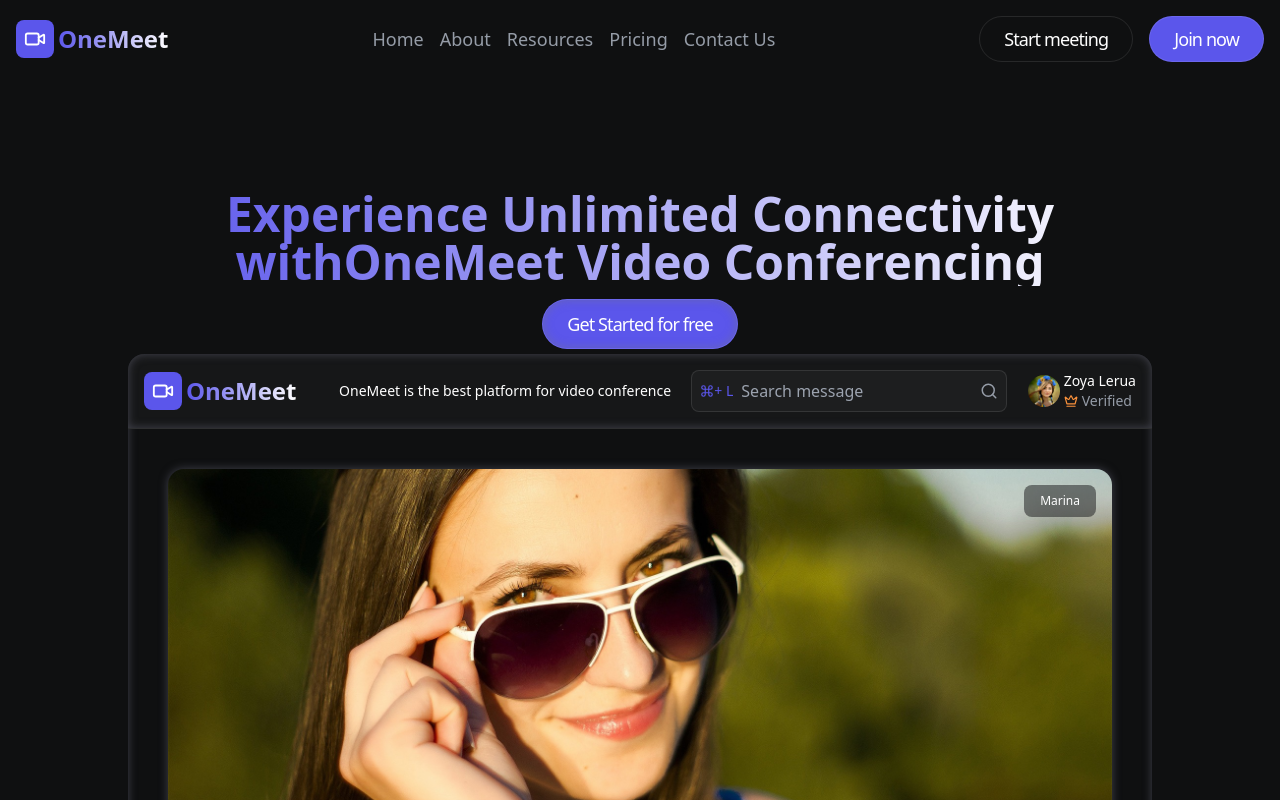
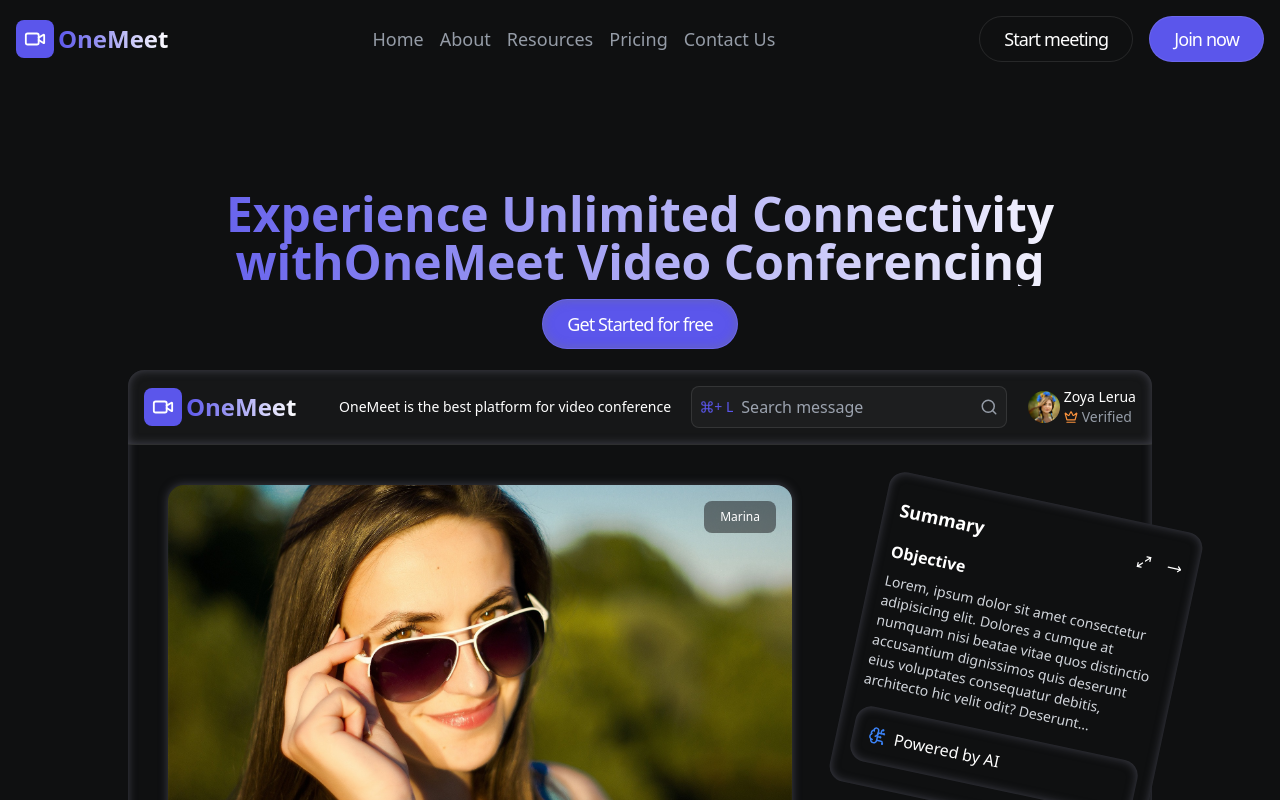
Before and after one commit to freetimezp/js-portfolio-117-video, a React (Vite) app: page / in a window 1280 px wide. Built offline with nearby package versions, Linux system fonts and the light colour scheme.

Commit message:
06. js-portfolio-117-video. DashboardUI component. Sidebar section. MessageCard, SummaryCard components.

```diff
--- a/src/components/Hero.tsx
+++ b/src/components/Hero.tsx
@@ -18,7 +18,7 @@ const Hero = () => {
                 </div>
             </div>
 
-            <div className="dashboard">
+            <div className="dashboard my-4">
                 <DashboardUI />
             </div>
         </div>
--- a/src/components/ui/DashboardUI.tsx
+++ b/src/components/ui/DashboardUI.tsx
@@ -1,13 +1,27 @@
-import { Command, Copy, Crown, Disc2, Ellipsis, MessageCircleMore, MicOff, Phone, Search, VideoOff } from "lucide-react";
+import {
+    Command,
+    Copy,
+    Crown,
+    Disc2,
+    Ellipsis,
+    MessageCircleMore,
+    MicOff,
+    Phone,
+    Search,
+    VideoOff
+} from "lucide-react";
 
 import Logo from "../Logo";
 
-import Profile1Img from "../../../public/assets/profile1.jpg"
-import User1Img from "../../../public/assets/user1.jpg"
-import User2Img from "../../../public/assets/user2.jpg"
-import User3Img from "../../../public/assets/user3.jpg"
-import User4Img from "../../../public/assets/user4.jpg"
-import User5Img from "../../../public/assets/user5.jpg"
+import Profile1Img from "../../../public/assets/profile1.jpg";
+import User1Img from "../../../public/assets/user1.jpg";
+import User2Img from "../../../public/assets/user2.jpg";
+import User3Img from "../../../public/assets/user3.jpg";
+import User4Img from "../../../public/assets/user4.jpg";
+import User5Img from "../../../public/assets/user5.jpg";
+
+import SummaryCard from "./SummaryCard";
+import MessageCard from "./MessageCard";
 
 const users = [
     {
@@ -158,6 +172,16 @@ const DashboardUI = () => {
                     </div>
                 </div>
                 {/* end video section */}
+
+
+                {/* start sidebar */}
+                <div className="w-full sm:w-80">
+                    <SummaryCard className="my-5 left-10 rotate-12 hover:rotate-0
+                        hover:left-0" />
+
+                    <MessageCard className="mt-8" />
+                </div>
+                {/* end sidebar */}
             </div>
             {/* end main content */}
         </div>
--- /dev/null
+++ b/src/components/ui/MessageCard.tsx
@@ -0,0 +1,61 @@
+import { ArrowRightToLine } from "lucide-react";
+
+import User2Image from "../../../public/assets/user2.jpg";
+import User3Image from "../../../public/assets/user3.jpg";
+import User4Image from "../../../public/assets/user4.jpg";
+
+interface IProps {
+    className?: string;
+};
+
+const messages = [
+    {
+        name: "Hanna",
+        image: User2Image,
+        message: "Can you hear me guys? I reconnected before..",
+        time: "08:45",
+    },
+    {
+        name: "Freddy",
+        image: User3Image,
+        message: "Yes, I can hear you.",
+        time: "08:47",
+    },
+    {
+        name: "Alice",
+        image: User4Image,
+        message: "Let's start!",
+        time: "08:48",
+    },
+];
+
+const MessageCard = ({ className }: IProps) => {
+    return (
+        <div className={`relative bg-secondary p-4 border border-white/10
+        rounded-2xl overflow-hidden ${className}`}>
+            <div className="flex items-center justify-between">
+                <h3 className="text-lg font-semibold mb-2">Messages</h3>
+                <ArrowRightToLine size={15} />
+            </div>
+
+            <div className="p-4 pb-11 rounded-md space-y-4 h-48 overflow-hidden
+                overflow-y-auto">
+                {messages.map((message, index) => (
+                    <div className="space-x-2 max-w-fit py-2 px-3 bg-accent/70
+                        hover:bg-accent rounded-lg" key={index}>
+                        <div className="flex items-center gap-2">
+                            <div className="rounded-profile-small">
+                                <img src={message.image} alt="message" />
+                            </div>
+                            <h3 className="text-sm">{message.name}</h3>
+                            <p className="text-xs text-muted ml-auto">{message.time}</p>
+                        </div>
+                        <p className="text-xs mt-2 text-muted">{message.message}</p>
+                    </div>
+                ))}
+            </div>
+        </div>
+    );
+}
+
+export default MessageCard;
--- /dev/null
+++ b/src/components/ui/SummaryCard.tsx
@@ -0,0 +1,40 @@
+import { BrainCircuit, Maximize2, MoveRight } from "lucide-react";
+
+interface IProps {
+    className?: string;
+};
+
+const SummaryCard = ({ className }: IProps) => {
+    return (
+        <div className={`bg-background relative py-6 px-4 shadow-card-inset
+            rounded-2xl transition-all duration-500 ${className}`}>
+            <div className="flex items-center justify-between mb-2">
+                <h3 className="text-lg font-semibold">Summary</h3>
+                <div className="flex items-center gap-4">
+                    <Maximize2 size={15} />
+                    <MoveRight size={15} />
+                </div>
+            </div>
+
+            <div className="mt-4">
+                <h4 className="font-bold mb-2">Objective</h4>
+                <div className="text-sm text-gray-300 line-clamp-6">
+                    Lorem, ipsum dolor sit amet consectetur adipisicing elit. Dolores
+                    a cumque at numquam nisi beatae vitae quos distinctio accusantium
+                    dignissimos quis deserunt eius voluptates consequatur debitis,
+                    architecto hic velit odit? Deserunt temporibus rerum mollitia velit,
+                    molestias numquam vitae esse praesentium dolores, molestiae amet
+                    adipisci eum unde itaque eligendi repellendus obcaecati sint quibusdam.
+                    Quos accusamus architecto, commodi voluptatem expedita quia eos.
+                </div>
+            </div>
+
+            <div className="flex items-center gap-2 mt-4 shadow-card-inset p-4 rounded-2xl">
+                <BrainCircuit size={18} className="text-blue-500" />
+                <p>Powered by AI</p>
+            </div>
+        </div>
+    );
+}
+
+export default SummaryCard;
```
